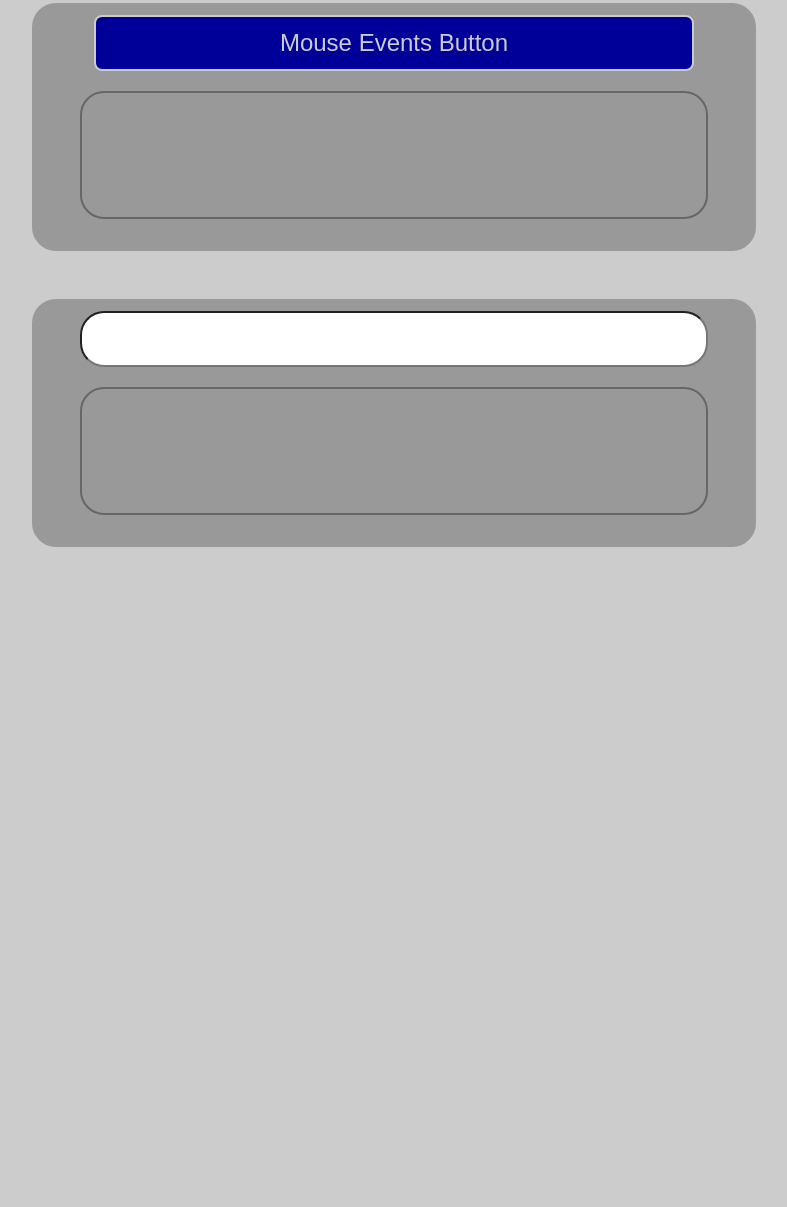
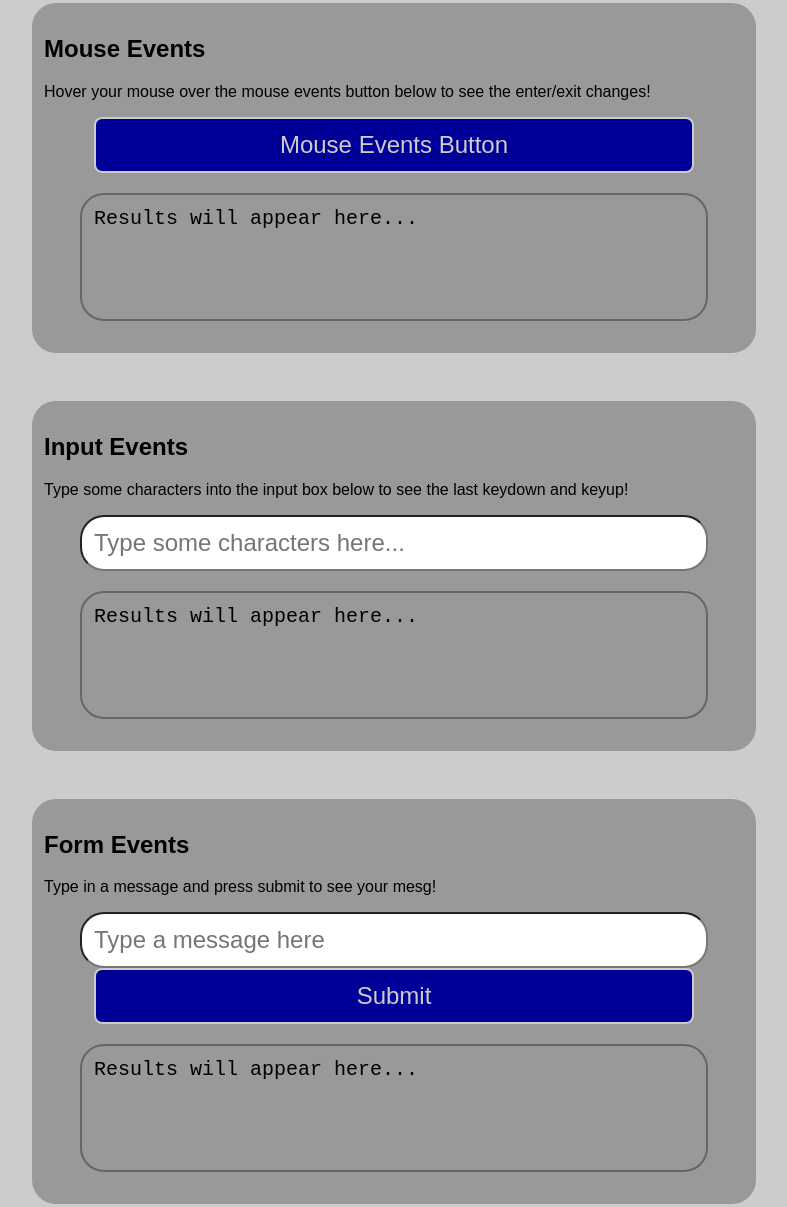
Before and after one commit to BossClaw/cpan-113-js-events, a plain HTML site: page index.html in a window 1280 px wide. Shown: the part 29-1236 px from the top of the page, without its empty margins (246-1033 px from the left). Before the commit the page ends 800 px from the top, so only its background shows below. Drawn offline with Linux system fonts and the light colour scheme.

Commit message:
form: add js form event logic and form dom elements to page

```diff
--- a/events.js
+++ b/events.js
@@ -46,4 +46,22 @@ document.addEventListener("DOMContentLoaded", () => {
     // event.preventDefault();
     input_event_keys_message.textContent = `KEY UP: ${event.key}`;
   });
+
+  // FORM EVENTS
+  const form_event = document.getElementById("form_event");
+  const form_event_message = document.getElementById("form_event_message");
+
+  form_event.addEventListener("submit", (event) => {
+    // DO NOT SUBMIT IT
+    event.preventDefault();
+
+    // GET INPUT EL
+    const input_el = document.querySelector("#form_input");
+
+    // SEND MESG WITH EL
+    form_event_message.textContent = `You submitted the form with value \n${input_el.value}!`;
+
+    // CLEAR EL
+    input_el.value = "";
+  });
 });
--- a/index.html
+++ b/index.html
@@ -13,17 +13,50 @@
     <main>
       <!-- BUTTON MOUSE EVENTS -->
       <section>
+        <div>
+          <h2>Mouse Events</h2>
+          <p>
+            Hover your mouse over the mouse events button below to see the
+            enter/exit changes!
+          </p>
+        </div>
+
         <button id="butt_mouse_hover" class="butt_event">
           Mouse Events Button
         </button>
 
-        <pre id="butt_mouse_message"></pre>
+        <pre id="butt_mouse_message">Results will appear here...</pre>
       </section>
 
       <!-- INPUT KEY EVENTS -->
       <section>
-        <input id="input_event_keys" />
-        <pre id="input_event_keys_message"></pre>
+        <div>
+          <h2>Input Events</h2>
+          <p>
+            Type some characters into the input box below to see the last
+            keydown and keyup!
+          </p>
+        </div>
+
+        <input
+          id="input_event_keys"
+          placeholder="Type some characters here..."
+        />
+        <pre id="input_event_keys_message">Results will appear here...</pre>
+      </section>
+
+      <!-- FORM EVENTS -->
+      <section>
+        <div>
+          <h2>Form Events</h2>
+          <p>Type in a message and press submit to see your mesg!</p>
+        </div>
+
+        <form id="form_event">
+          <input id="form_input" placeholder="Type a message here" />
+          <button id="form_butt_submit" type="submit">Submit</button>
+        </form>
+        <pre id="form_event_message">Results will appear here...</pre>
       </section>
     </main>
   </body>
```
